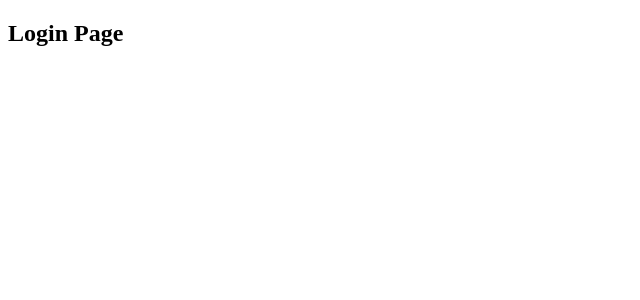
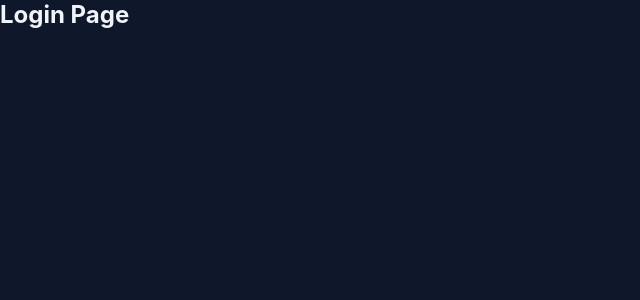
Before and after one commit to Madhav181103/Health-tracker, a React (Vite) app in the folder client/: page /login in a window 1280 px wide. Shown: the top 300 px of the page, without its empty margins (0-640 px from the left). Built offline with nearby package versions, Linux system fonts and the light colour scheme.

Commit message:
Chunk 7.1 frontend components

```diff
--- a/client/src/index.css
+++ b/client/src/index.css
@@ -1 +1,67 @@
-/* Global Styles */
+:root {
+  --bg-primary: #0f172a;       /* main page background */
+  --bg-card: #1e293b;          /* card/component background */
+  --bg-card-hover: #263348;    /* card on hover */
+  --border: #334155;           /* borders and dividers */
+  --text-primary: #f1f5f9;     /* main text */
+  --text-secondary: #94a3b8;   /* labels, subtitles */
+  --accent-green: #22c55e;     /* primary accent — success, active states */
+  --accent-blue: #3b82f6;      /* secondary accent — workouts, charts */
+  --accent-orange: #f97316;    /* tertiary accent — streaks, warnings */
+  --accent-red: #ef4444;       /* errors */
+  --accent-amber: #f59e0b;     /* tips, info */
+  --radius: 12px;              /* default border radius */
+  --shadow: 0 4px 6px -1px rgba(0,0,0,0.3); /* card shadows */
+}
+
+* {
+  box-sizing: border-box;
+  margin: 0;
+  padding: 0;
+}
+
+body {
+  background-color: var(--bg-primary);
+  color: var(--text-primary);
+  font-family: 'Inter', system-ui, sans-serif;
+  min-height: 100vh;
+}
+
+/* Utility Classes */
+.card {
+  background: var(--bg-card);
+  border-radius: var(--radius);
+  border: 1px solid var(--border);
+  padding: 1.5rem;
+  box-shadow: var(--shadow);
+}
+
+.btn-primary {
+  background: var(--accent-green);
+  color: #000;
+  border: none;
+  border-radius: 8px;
+  padding: 0.6rem 1.2rem;
+  font-weight: 600;
+  cursor: pointer;
+  transition: opacity 0.2s ease;
+}
+
+.btn-primary:hover {
+  opacity: 0.9;
+}
+
+.btn-secondary {
+  background: transparent;
+  color: var(--text-primary);
+  border: 1px solid var(--border);
+  border-radius: 8px;
+  padding: 0.6rem 1.2rem;
+  cursor: pointer;
+  transition: background-color 0.2s ease, border-color 0.2s ease;
+}
+
+.btn-secondary:hover {
+  background-color: var(--bg-card-hover);
+  border-color: var(--text-secondary);
+}
```
